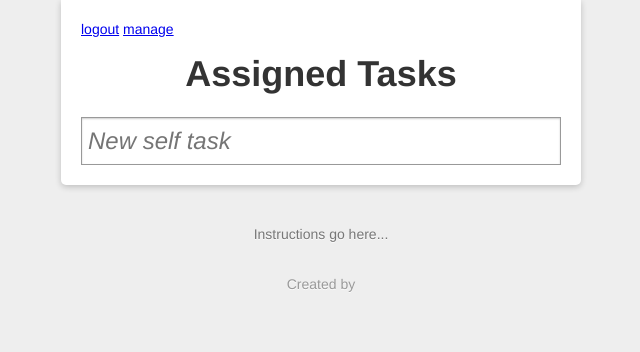
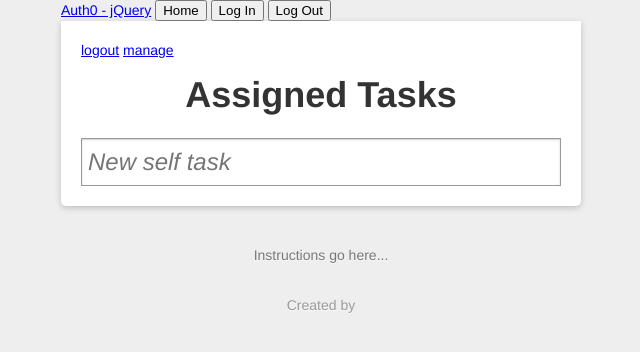
Before and after one commit to jmarckel/get-er-done, a Flask app: page / in a window 1280 px wide. Shown: the top 352 px of the page, without its empty margins (319-959 px from the left). Run offline with Flask 2, Linux system fonts and the light colour scheme; the visitor is signed in with stand-in values (Sample User, id 1); data that the repository does not hold is empty; some libraries are stand-ins or nearby versions.

Commit message:
auth0 auth working on client side!

```diff
--- a/GetErDone/server/static/get-er-done.js
+++ b/GetErDone/server/static/get-er-done.js
@@ -2,7 +2,6 @@ $(function(){
 
     var GetErDoneTask = Backbone.Model.extend({
 
-	// default values for an empty task
 	defaults: function() {
 	    return {
 		title: "empty task...",
@@ -189,4 +188,99 @@ $(function(){
 
     var App = new AppView;
 
+
+    // AUTH0
+
+
+    var content = $('.content');
+    var loadingSpinner = $('#loading');
+    content.css('display', 'block');
+    loadingSpinner.css('display', 'none');;
+
+    var webAuth = new auth0.WebAuth({
+        domain: 'techex-epoxyloaf-com.auth0.com',
+        clientID: 'JmEarsTOZ3uy04TxiGb4TK9Xu9cBJVaR',
+        redirectUri: 'http://techex.epoxyloaf.com/',
+        audience: 'https://techex-epoxyloaf-com.auth0.com/userinfo',
+        responseType: 'token id_token',
+        scope: 'openid',
+        leeway: 60
+    });
+
+    var loginStatus = $('.container h4');
+    var loginView = $('#login-view');
+    var homeView = $('#home-view');
+
+    // buttons and event listeners
+    var homeViewBtn = $('#btn-home-view');
+    var loginBtn = $('#btn-login');
+    var logoutBtn = $('#btn-logout');
+
+    homeViewBtn.click(function() {
+        homeView.css('display', 'inline-block');
+        loginView.css('display', 'none');
+    });
+
+    loginBtn.click(function(e) {
+        e.preventDefault();
+        webAuth.authorize();
+    });
+
+    logoutBtn.click(logout);
+
+    function setSession(authResult) {
+        // Set the time that the access token will expire at
+        var expiresAt = JSON.stringify(
+            authResult.expiresIn * 1000 + new Date().getTime()
+        );
+        localStorage.setItem('access_token', authResult.accessToken);
+        localStorage.setItem('id_token', authResult.idToken);
+        localStorage.setItem('expires_at', expiresAt);
+    }
+
+    function logout() {
+        // Remove tokens and expiry time from localStorage
+        localStorage.removeItem('access_token');
+        localStorage.removeItem('id_token');
+        localStorage.removeItem('expires_at');
+        displayButtons();
+    }
+
+    function isAuthenticated() {
+        // Check whether the current time is past the
+        // access token's expiry time
+        var expiresAt = JSON.parse(localStorage.getItem('expires_at'));
+        return new Date().getTime() < expiresAt;
+    }
+
+    function handleAuthentication() {
+        webAuth.parseHash(function(err, authResult) {
+            if (authResult && authResult.accessToken && authResult.idToken) {
+                window.location.hash = '';
+                setSession(authResult);
+                loginBtn.css('display', 'none');
+                homeView.css('display', 'inline-block');
+            } else if (err) {
+                homeView.css('display', 'inline-block');
+                console.log(err);
+                alert('Error: ' + err.error + '. Check the console for further details.');
+            }
+            displayButtons();
+        });
+    }
+
+    function displayButtons() {
+        if (isAuthenticated()) {
+            loginBtn.css('display', 'none');
+            logoutBtn.css('display', 'inline-block');
+            loginStatus.text('You are logged in!');
+        } else {
+            loginBtn.css('display', 'inline-block');
+            logoutBtn.css('display', 'none');
+            loginStatus.text('You are not logged in! Please log in to continue.');
+        }
+    }
+
+    handleAuthentication();
+
 });
--- a/GetErDone/server/templates/index.html
+++ b/GetErDone/server/templates/index.html
@@ -8,6 +8,33 @@
   </head>
 
   <body>
+
+    <div id="loading">
+      <img src="assets/loading.svg" alt="Loading spinner">
+    </div>
+
+    <div class="content">
+      <nav class="navbar navbar-default">
+        <div class="container-fluid">
+          <div class="navbar-header">
+            <a class="navbar-brand" href="#">Auth0 - jQuery</a>
+
+            <button id="btn-home-view" class="btn btn-primary btn-margin">
+              Home
+            </button>
+
+            <button id="btn-login" class="btn btn-primary btn-margin">
+              Log In
+            </button>
+
+            <button id="btn-logout" class="btn btn-primary btn-margin">
+                Log Out
+            </button>
+
+          </div>
+        </div>
+      </nav>
+
 
       <div id="get-er-done-spa">
 
@@ -41,11 +68,14 @@
         <br/>
         <br/>
       </div>
+    </div>
 
     <script src="/static/scripts/jquery.js"></script>
     <script src="/static/scripts/underscore.js"></script>
     <script src="/static/scripts/backbone.js"></script>
     <script src="/static/get-er-done.js"></script>
+
+    <script src="https://cdn.auth0.com/js/auth0/9.3.1/auth0.min.js"></script>
 
     <script type="text/template" id="item-template">
       <div class="view">
```
Lines whose indentation alone changed are shown as unchanged.
